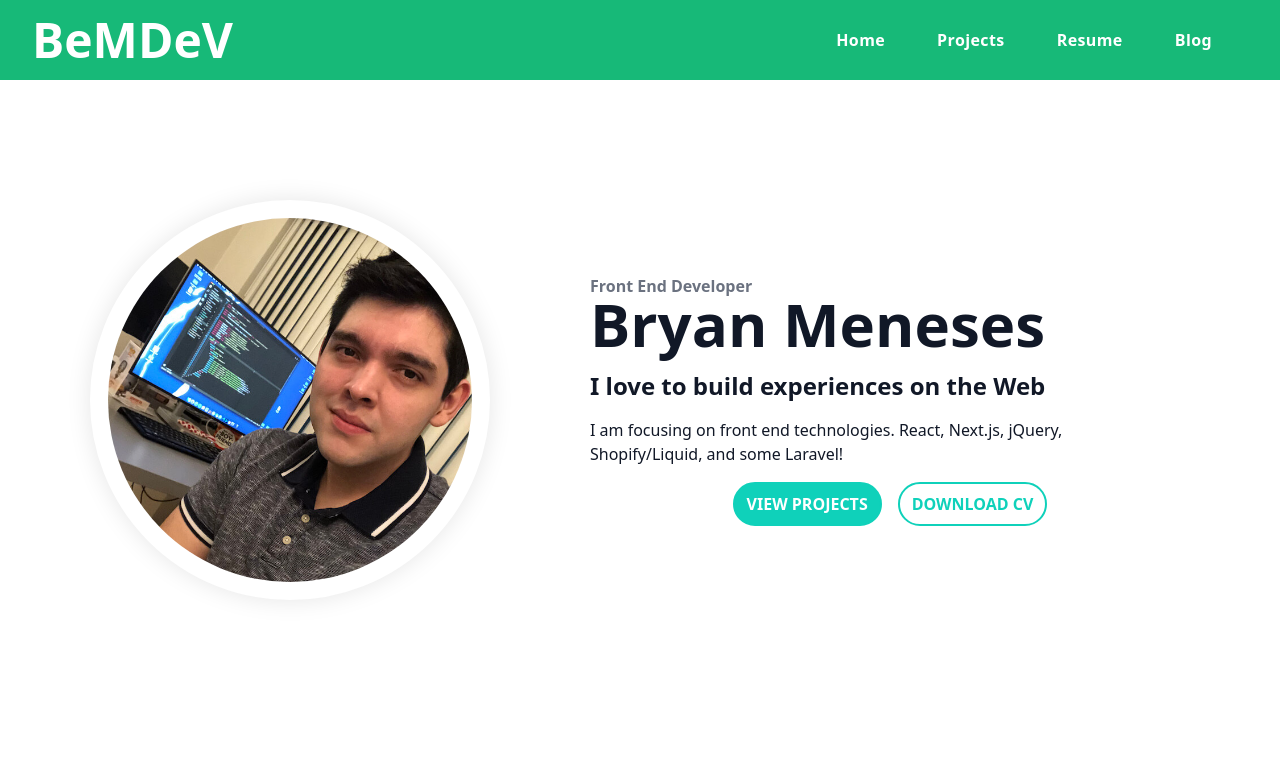
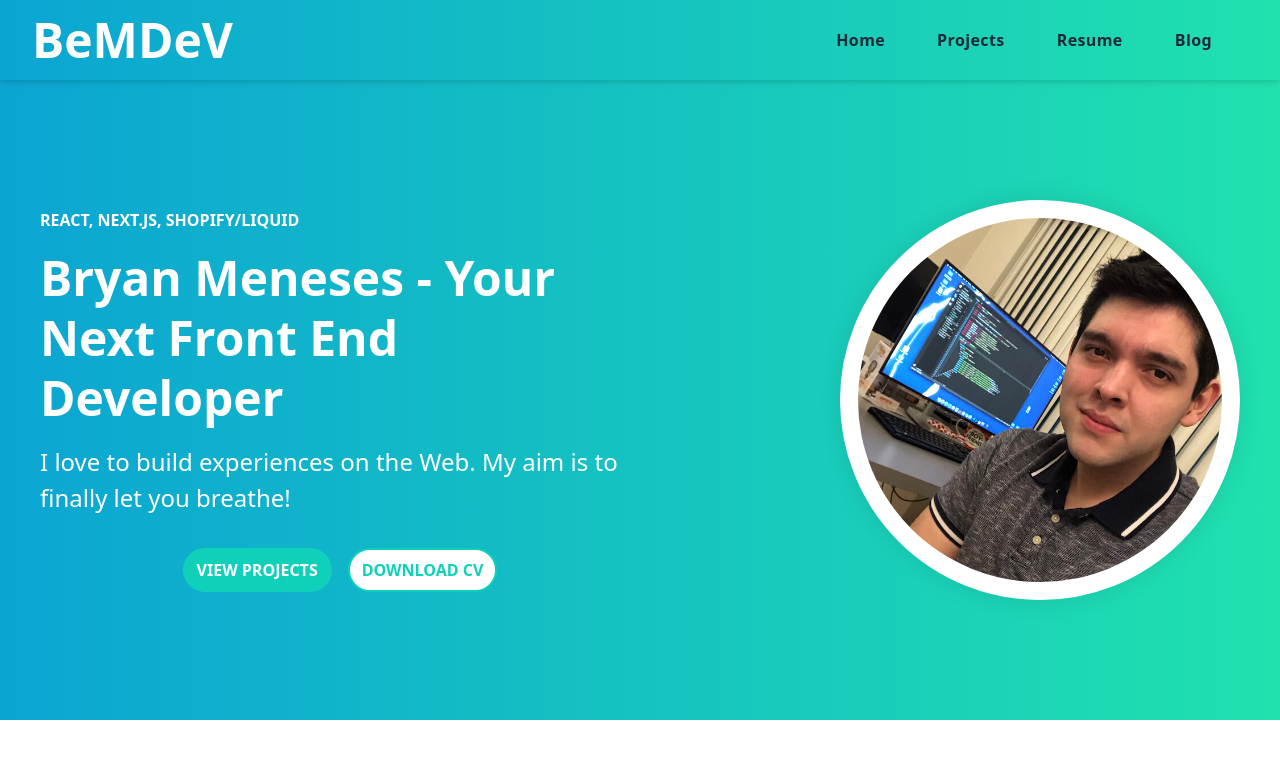
Before and after one commit to bryanMeneses/bemdev-portfolio, a Next.js app: page / in a window 1280 px wide. Shown: the top 758 px of the page. Built offline with nearby package versions, Linux system fonts and the light colour scheme.

Commit message:
testing out react spring, new langing page design

```diff
--- a/components/Header/Header.js
+++ b/components/Header/Header.js
@@ -42,7 +42,7 @@ const Header = () => {
   );
 
   return (
-    <header className="text-white fixed w-full bg-my-green-200">
+    <nav className="text-white fixed w-full shadow-md">
       <div className={`flex relative w-full justify-between items-center h-20 px-8 mobile-nav-${mobileNavActive}`}>
         <Link passHref href="/">
           <a className="text-5xl font-bold">BeMDeV</a>
@@ -54,7 +54,7 @@ const Header = () => {
                 key={i}
                 passHref
                 href={link.path}>
-                <a className="tracking-wide font-bold py-3 px-4 mr-5 rounded-lg hover:bg-green-600 transition-colors duration-300">{link.text}</a>
+                <a className="tracking-wide text-gray-800 font-bold py-3 px-4 mr-5 rounded-lg hover:bg-white transition-colors duration-300">{link.text}</a>
               </Link>
             );
           })}
@@ -71,7 +71,7 @@ const Header = () => {
           <div className="line-3"></div>
         </div>
       </div>
-    </header>
+    </nav>
   );
 }
 
--- /dev/null
+++ b/components/Trail.js
@@ -0,0 +1,30 @@
+import React from 'react'
+import { useTrail, a } from 'react-spring'
+
+
+const Trail = ({children, ...props}) => {
+  const items = React.Children.toArray(children)
+  const trail = useTrail(items.length, {
+    config: { mass: 5, tension: 1250, friction: 200 },
+    opacity: 1,
+    y: 0,
+    from: { opacity: 0, y: -20 },
+  })
+  return (
+    <div className="trails-main" {...props}>
+      <div>
+        {trail.map(({ y, ...rest }, index) => (
+          <a.div
+            key={items[index]}
+            className="trails-text"
+            style={{ ...rest, transform: y.interpolate((y) => `translate3d(0,${y}px,0)`) }}
+          >
+            {items[index]}
+          </a.div>
+        ))}
+      </div>
+    </div>
+  )
+}
+
+export default Trail
--- a/package.json
+++ b/package.json
@@ -13,6 +13,7 @@
     "postcss": "^8.2.6",
     "react": "17.0.1",
     "react-dom": "17.0.1",
+    "react-spring": "^8.0.27",
     "tailwindcss": "^2.0.3"
   }
 }
--- a/pages/index.js
+++ b/pages/index.js
@@ -3,7 +3,23 @@ import { ButtonLink } from '../components/Button/button'
 import styles from '../styles/Home.module.css'
 import Image from 'next/image'
 
+import {useSpring, animated} from 'react-spring'
+import Trail from '@/components/Trail'
+
+
 export default function Home() {
+
+  const props = useSpring({
+    opacity: 1,
+    delay: 1250,
+    from: {
+      opacity: 0
+    },
+    config: {
+      duration: 550,
+    },
+  })
+
   return (
     <div className={styles.wrapper}>
       <Head>
@@ -12,32 +28,27 @@ export default function Home() {
       </Head>
 
       <div className="container">
+        <div className='flex flex-col items-center justify-between md:flex-row'>
+          <Trail className='mt-4 font-bold text-white md:pr-4 md:mt-0 md:w-7/12 lg:p-0 lg:w-6/12'>
+            <h5 className="uppercase tracking-loose font-bold">React, Next.js, Shopify/Liquid</h5>
+            <h1 className="text-5xl leading-tight my-4">Bryan Meneses - Your Next Front End Developer</h1>
+            <h4 className="leading-normal text-2xl mb-8 font-normal">I love to build experiences on the Web. My aim is to finally let you breathe!</h4>
+            {/* <p className="my-4 font-normal max-w-xl">I am focusing on front end technologies. React, Next.js, jQuery, Shopify/Liquid, and some Laravel!</p> */}
+            <div className={`${styles.cta}`}>
+              <ButtonLink href="/" btnStyle="primary" className="mr-4">VIEW PROJECTS</ButtonLink>
+              <ButtonLink href="/" btnStyle="primaryoutline">DOWNLOAD CV</ButtonLink>
+            </div>
+          </Trail>
 
-        <div className='flex flex-col items-center justify-between md:flex-row lg:justify-around'>
-
-          <div className='pr-4 w-7/12 md:w-5/12 lg:p-0 lg:w-4/12'>
+          <animated.div style={props} className='w-7/12 md:w-5/12 lg:p-0 lg:w-4/12'>
             <div className={styles['img-wrap']}>
               <div className={styles.img}>
                 <Image width="640" height="640" layout="responsive" src="/bryan-portrait.jpeg" />
               </div>
             </div>
-          </div>
-
-          <div className='mt-4 font-bold text-gray-900 md:pl-4 md:mt-0 md:w-7/12 lg:p-0 lg:w-6/12'>
-            <h5 className="font-bold text-gray-500">Front End Developer</h5>
-            <h1 className="text-6xl mb-4 -mt-1">Bryan Meneses</h1>
-            <h4 className="text-2xl">I love to build experiences on the Web</h4>
-            <p className="my-4 font-normal max-w-xl">I am focusing on front end technologies. React, Next.js, jQuery, Shopify/Liquid, and some Laravel!</p>
-            <div className={`${styles.cta}`}>
-              <ButtonLink href="/" btnStyle="primary" className="mr-4">VIEW PROJECTS</ButtonLink>
-              <ButtonLink href="/" btnStyle="primaryoutline">DOWNLOAD CV</ButtonLink>
-            </div>
-          </div>
-
+          </animated.div>
         </div>
-
       </div>
-
     </div>
   )
 }
--- a/styles/Home.module.css
+++ b/styles/Home.module.css
@@ -2,6 +2,7 @@
   min-height: 640px;
   display: flex;
   align-items: center;
+  flex-wrap: wrap;
 }
 
 .img-wrap {
--- a/styles/globals.css
+++ b/styles/globals.css
@@ -5,6 +5,7 @@
 .main {
   padding-top: 80px;
   overflow-y: hidden;
+  background: linear-gradient(90deg, #0ba5d3 0%, #20e1ae 100%);
 }
 
 .container {
```
Also changed, not shown: 1 other file (tests, documents, lock files or other folders).
